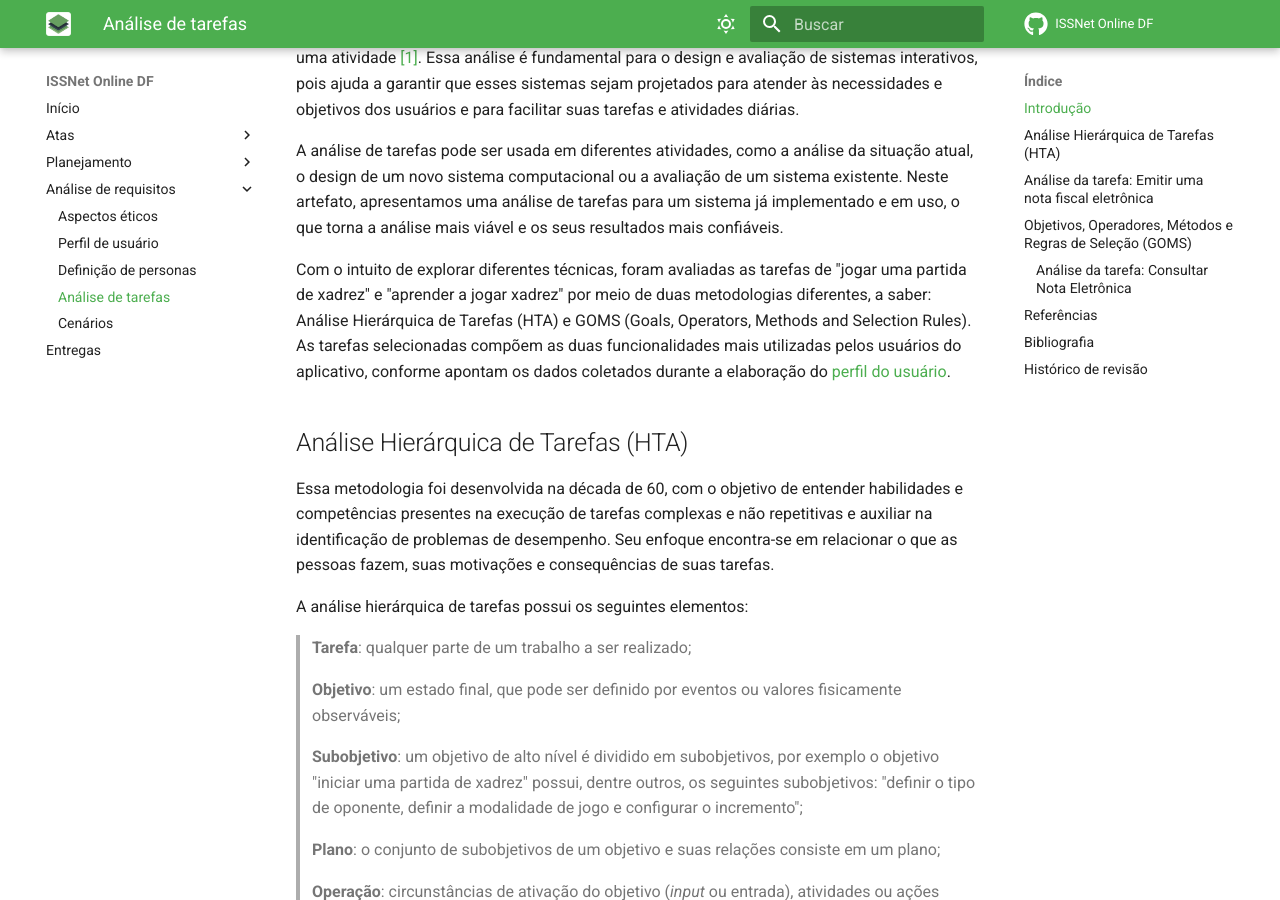
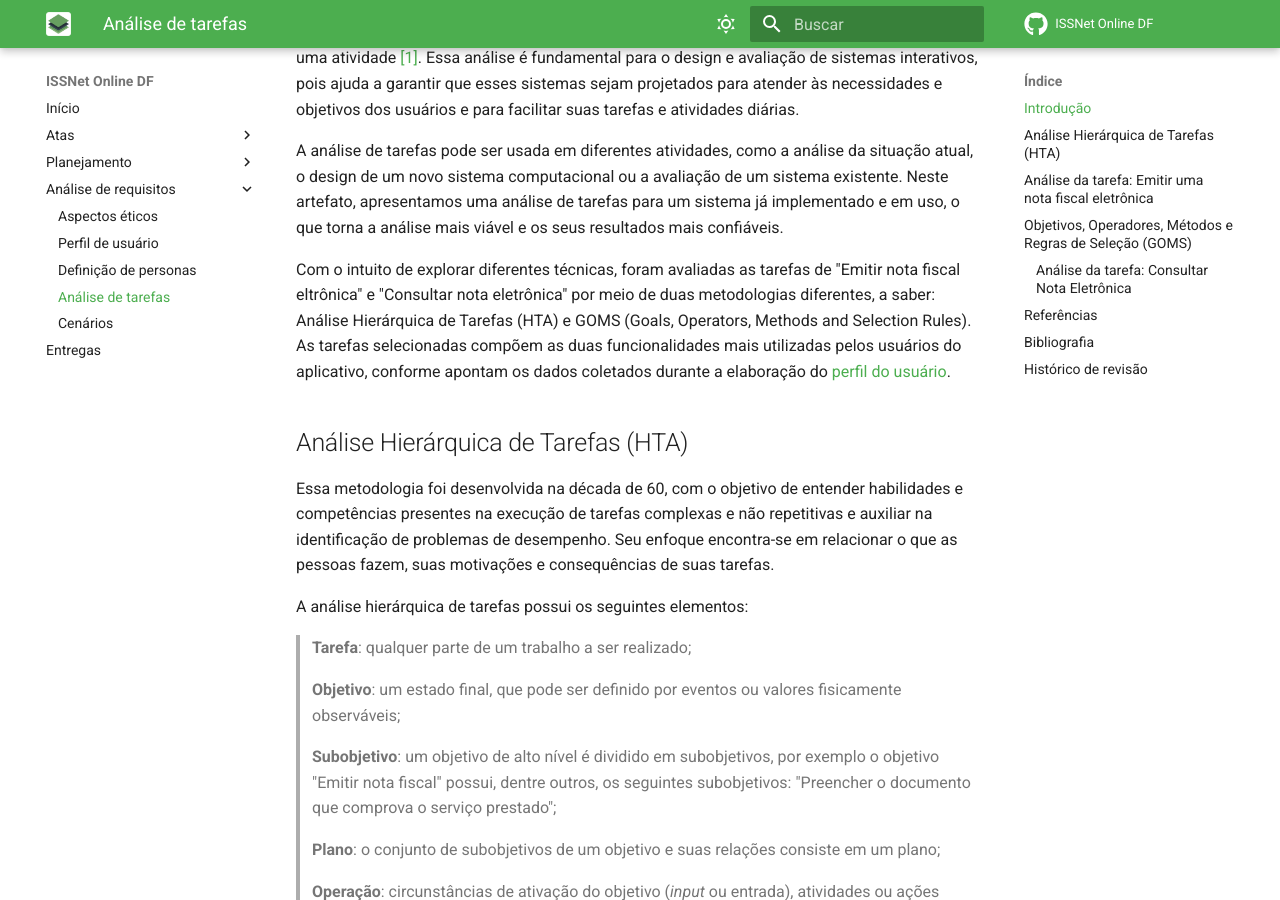
Before and after one commit to Interacao-Humano-Computador/2023.1-ISSNet, an MkDocs documentation site: the page built from gitpages/docs/analise_de_requisitos/analise_de_tarefas.md, in a window 1280 px wide and 900 px high, scrolled down 262 px. Built offline with MkDocs 1.6.1 and Material for MkDocs 9.7.7, drawn with Linux system fonts in a browser that asks for light colours; comment, search, counter and statistics services are not loaded.

Commit message:
ajustando analise de tarefa e pagina de ata

```diff
--- a/gitpages/docs/analise_de_requisitos/analise_de_tarefas.md
+++ b/gitpages/docs/analise_de_requisitos/analise_de_tarefas.md
@@ -4,7 +4,7 @@
 
  A análise de tarefas pode ser usada em diferentes atividades, como a análise da situação atual, o design de um novo sistema computacional ou a avaliação de um sistema existente. Neste artefato, apresentamos uma análise de tarefas para um sistema já implementado e em uso, o que torna a análise mais viável e os seus resultados mais confiáveis.
 
- Com o intuito de explorar diferentes técnicas, foram avaliadas as tarefas de "jogar uma partida de xadrez" e "aprender a jogar xadrez" por meio de duas metodologias diferentes, a saber: Análise Hierárquica de Tarefas (HTA) e GOMS (Goals, Operators, Methods and Selection Rules). As tarefas selecionadas compõem as duas funcionalidades mais utilizadas pelos usuários do aplicativo, conforme apontam os dados coletados durante a elaboração do [perfil do usuário](perfil_de_usuario.md).
+ Com o intuito de explorar diferentes técnicas, foram avaliadas as tarefas de "Emitir nota fiscal eltrônica" e "Consultar nota eletrônica" por meio de duas metodologias diferentes, a saber: Análise Hierárquica de Tarefas (HTA) e GOMS (Goals, Operators, Methods and Selection Rules). As tarefas selecionadas compõem as duas funcionalidades mais utilizadas pelos usuários do aplicativo, conforme apontam os dados coletados durante a elaboração do [perfil do usuário](perfil_de_usuario.md).
 
 ## Análise Hierárquica de Tarefas (HTA)
 
@@ -16,7 +16,7 @@ A análise hierárquica de tarefas possui os seguintes elementos:
 >
 > **Objetivo**: um estado final, que pode ser definido por eventos ou valores fisicamente observáveis;
 >
-> **Subobjetivo**: um objetivo de alto nível é dividido em subobjetivos, por exemplo o objetivo "iniciar uma partida de xadrez" possui, dentre outros, os seguintes subobjetivos: "definir o tipo de oponente, definir a modalidade de jogo e configurar o incremento";
+> **Subobjetivo**: um objetivo de alto nível é dividido em subobjetivos, por exemplo o objetivo "Emitir nota fiscal" possui, dentre outros, os seguintes subobjetivos: "Preencher o documento que comprova o serviço prestado";
 >
 > **Plano**: o conjunto de subobjetivos de um objetivo e suas relações consiste em um plano;
 >
```
Also changed, not shown: gitpages/docs/atas/ata_05_02.md (+0 -4 lines).
